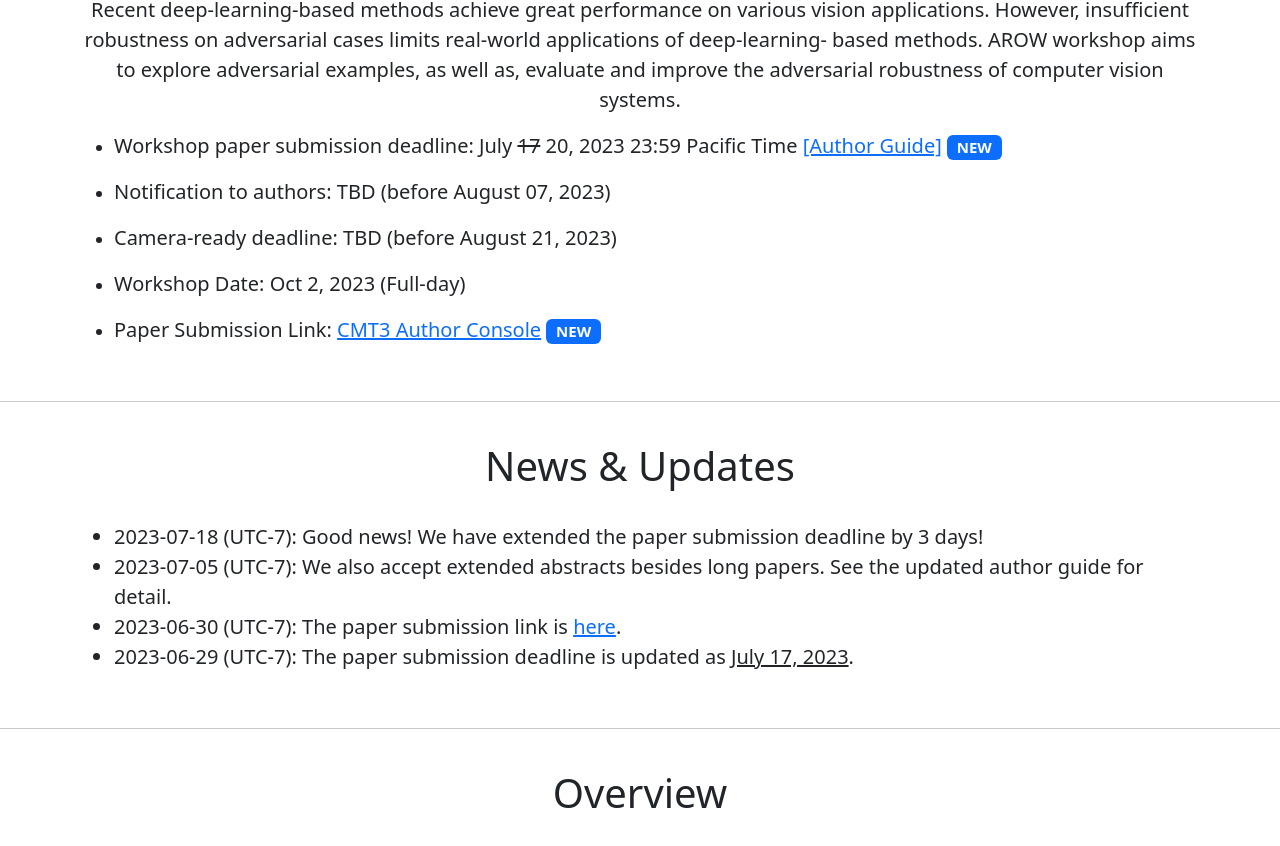
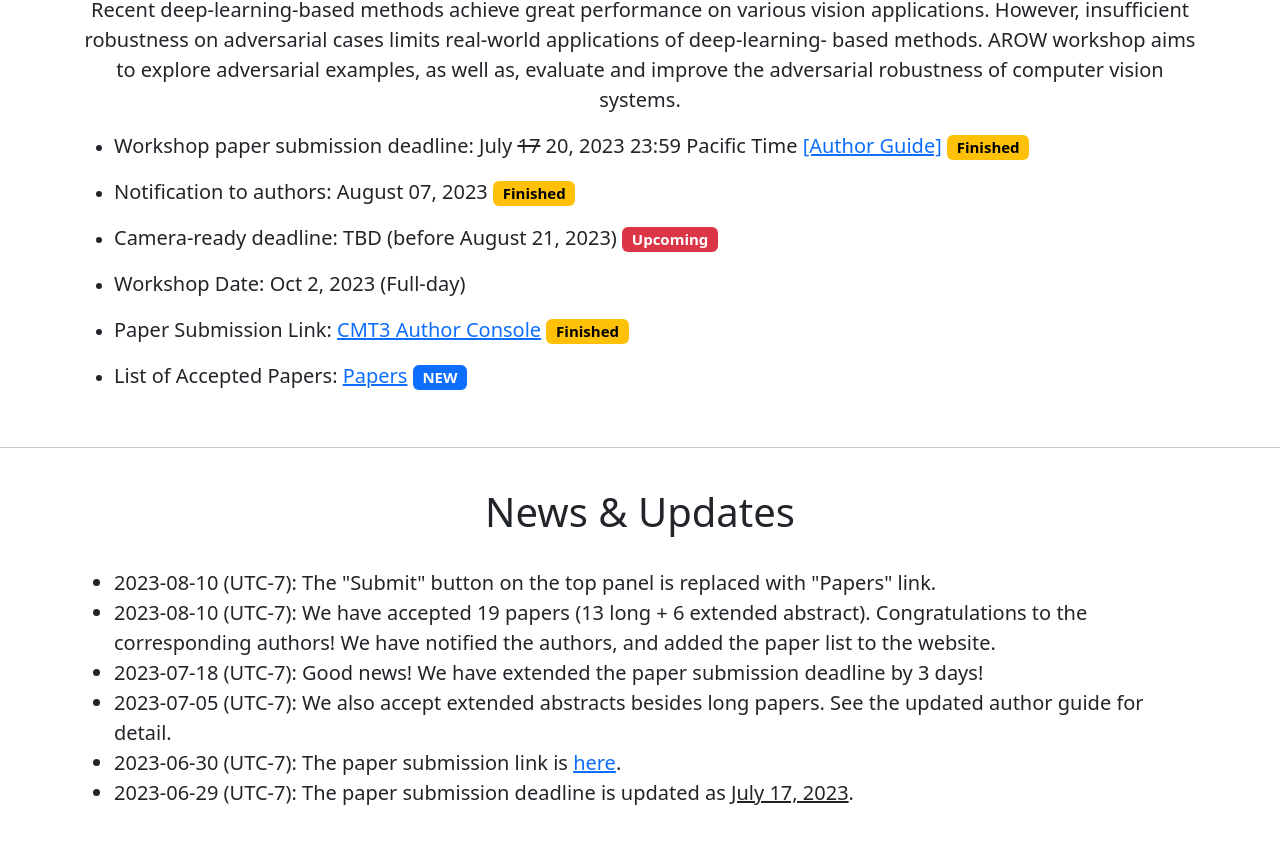
Before and after one commit to cvpr24-edge-personal/cvpr24-edge.github.io, a plain HTML site: page index.html in a window 1280 px wide. Shown: the part 332-1178 px from the top of the page. Drawn offline with nearby package versions, Linux system fonts and the light colour scheme.

Commit message:
add news and update links

```diff
--- a/index.html
+++ b/index.html
@@ -25,7 +25,7 @@
       </a>
 
       <ul class="nav nav-pills">
-        <li class="nav-item"><a href="https://cmt3.research.microsoft.com/ICCVworkshopAROW2023/Submission/Index" class="nav-link active" aria-current="page">Submit</a></li>
+        <li class="nav-item"><a href="#papers" class="nav-link active" aria-current="page">Papers</a></li>
         <li class="nav-item"><a href="#speakers" class="nav-link">Speakers</a></li>
       </ul>
     </header>
@@ -53,15 +53,17 @@ improve the adversarial robustness of computer vision systems.
 
 <div class="container">
 <ul>
-<li><p class="lead"><b>Workshop paper submission deadline</b>: July <del>17</del> 20, 2023 23:59 Pacific Time <a href="#authorguide">[Author Guide]</a> <span class="badge text-bg-primary">NEW</span></p></li>
+<li><p class="lead"><b>Workshop paper submission deadline</b>: July <del>17</del> 20, 2023 23:59 Pacific Time <a href="#authorguide">[Author Guide]</a> <span class="badge text-bg-warning">Finished</span></p></li>
 
-<li><p class="lead"><b>Notification to authors</b>: TBD (before August 07, 2023)</p></li>
+<li><p class="lead"><b>Notification to authors</b>: August 07, 2023 <span class="badge text-bg-warning">Finished</span></p></li>
 
-<li><p class="lead"><b>Camera-ready deadline</b>: TBD (before August 21, 2023)</p></li>
+<li><p class="lead"><b>Camera-ready deadline</b>: TBD (before August 21, 2023) <span class="badge bg-danger">Upcoming</span></p></li>
 
 <li><p class="lead"><b>Workshop Date</b>: Oct 2, 2023 (Full-day)</p></li>
 
-<li><p class="lead"><b>Paper Submission Link</b>: <a href="https://cmt3.research.microsoft.com/ICCVworkshopAROW2023/Submission/Index">CMT3 Author Console</a> <span class="badge text-bg-primary">NEW</span></p></li>
+<li><p class="lead"><b>Paper Submission Link</b>: <a href="https://cmt3.research.microsoft.com/ICCVworkshopAROW2023/Submission/Index">CMT3 Author Console</a> <span class="badge text-bg-warning">Finished</span></p></li>
+
+<li><p class="lead"><b>List of Accepted Papers</b>: <a href="#papers">Papers</a> <span class="badge text-bg-primary">NEW</span></p></li>
 </ul>
 </div>
 
@@ -80,6 +82,8 @@ improve the adversarial robustness of computer vision systems.
 
 <div class="container lead">
 <ul>
+<li>2023-08-10 (UTC-7): The "Submit" button on the top panel is replaced with "Papers" link.</li>
+<li>2023-08-10 (UTC-7): We have accepted 19 papers (13 long + 6 extended abstract). Congratulations to the corresponding authors! We have notified the authors, and added the paper list to the website.</li>
 <li>2023-07-18 (UTC-7): Good news! We have extended the paper submission deadline by 3 days!</li>
 <li>2023-07-05 (UTC-7): We also accept extended abstracts besides long papers. See the updated author guide for detail.</li>
 <li>2023-06-30 (UTC-7): The paper submission link is <a href="https://cmt3.research.microsoft.com/ICCVworkshopAROW2023/Submission/Index">here</a>.</li>
```
